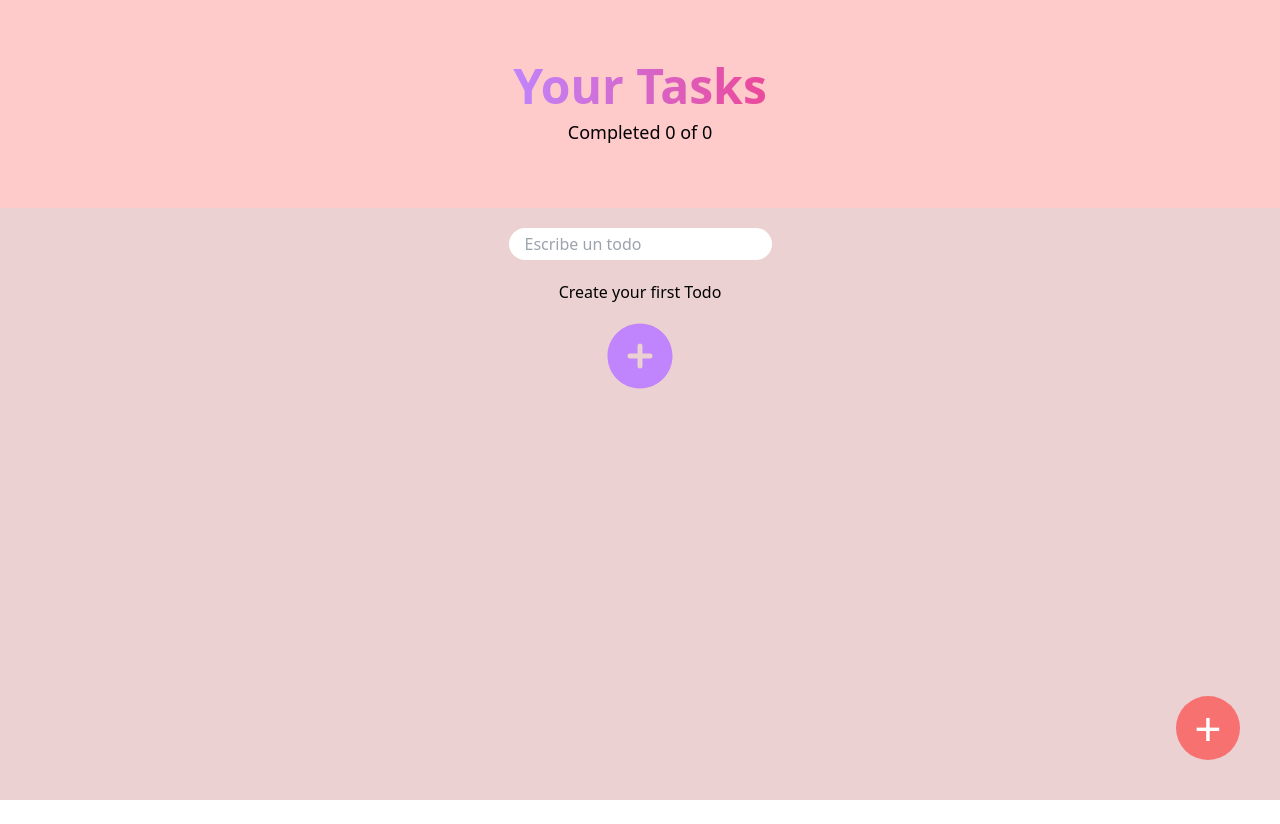
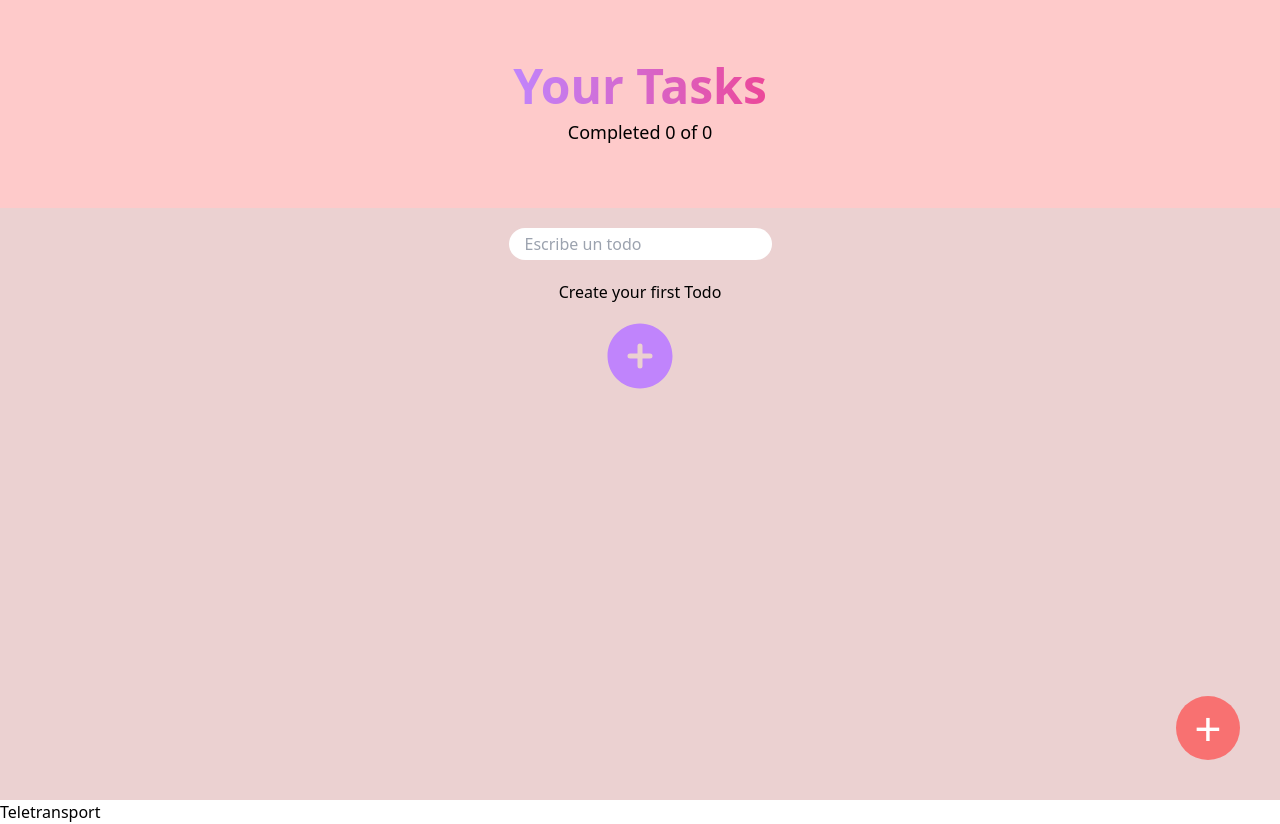
Before and after one commit to devenriq/P-Intro_React_2, a React (Vite) app: page / in a window 1280 px wide. Before the commit the page ends 800 px from the top, so only its background shows below. Built offline with nearby package versions, Linux system fonts and the light colour scheme.

Commit message:
feat: :sparkles: Created the modal component, which will render in another tag in the main file  using react portals

```diff
--- a/index.html
+++ b/index.html
@@ -8,6 +8,7 @@
   </head>
   <body>
     <div id="root"></div>
+    <div id="modal"></div>
     <script type="module" src="/src/main.jsx"></script>
   </body>
 </html>
--- a/src/TodoApp.jsx
+++ b/src/TodoApp.jsx
@@ -6,6 +6,8 @@
   TodoList,
   CreateTodoButton,
 } from "./components";
+
+import Modal from "./components/modal/Modal";
 
 import { useLocalStorage } from "./components/hooks/useLocalStorage";
 import { TodoProvider } from "./components/context/TodoProvider";
@@ -20,6 +22,9 @@
         <TodoCounter />
         <TodoSearch />
         <TodoList />
+        <Modal>
+          <p>Teletransport</p>
+        </Modal>
         <CreateTodoButton />
       </div>
     </TodoProvider>
--- /dev/null
+++ b/src/components/modal/Modal.js
@@ -0,0 +1,8 @@
+import React from "react";
+import ReactDOM from "react-dom";
+
+function Modal({ children }) {
+  return ReactDOM.createPortal(children, document.getElementById("modal"));
+}
+
+export default Modal;
```
